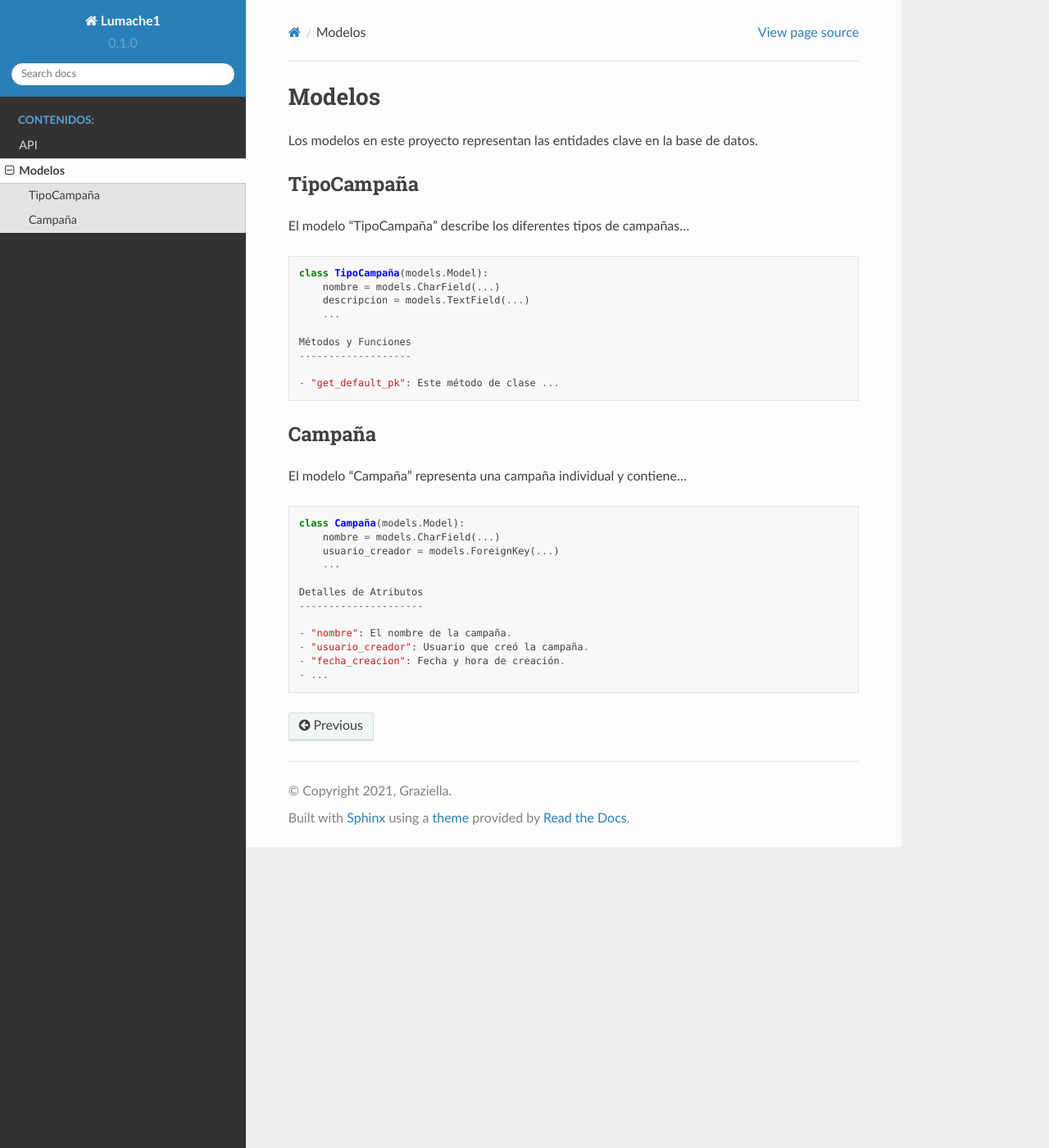
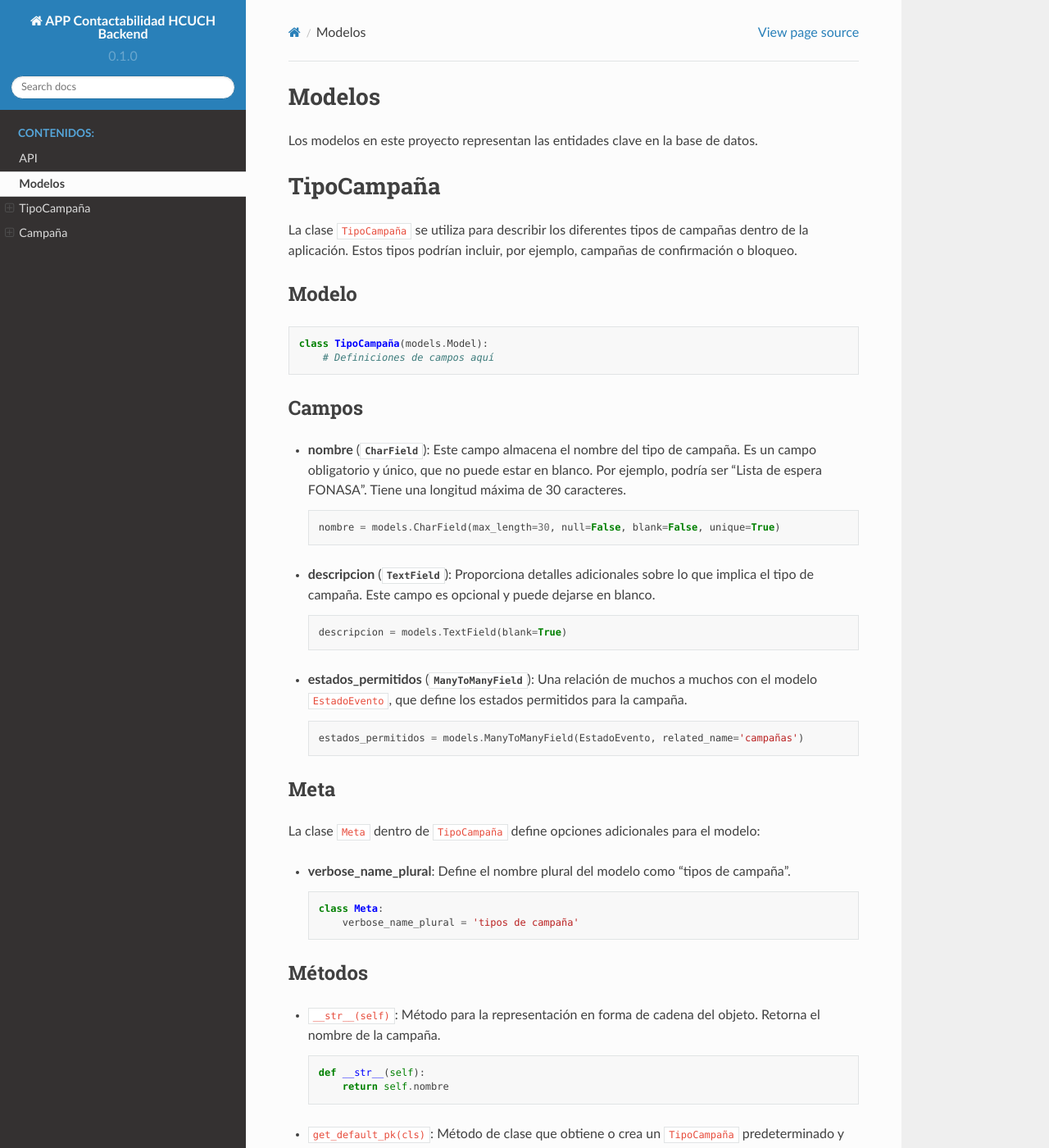
Before and after one commit to grupo-7-cc5402/Doc-backend, a Sphinx documentation site: the page built from docs/source/models.rst, in a window 1280 px wide and 1400 px high. Shown: the whole window at 82% size. Built offline with Sphinx 7.4.7 and the Read the Docs theme 2.0.0, drawn with Linux system fonts in a browser that asks for light colours; some of the changed text lies outside the part shown.

Commit message:
campañas doc

```diff
--- a/docs/source/api.rst
+++ b/docs/source/api.rst
@@ -3,5 +3,3 @@
 
 .. autosummary::
    :toctree: generated
-
-   lumache
--- a/docs/source/conf.py
+++ b/docs/source/conf.py
@@ -2,9 +2,9 @@
 
 # -- Project information
 
-project = 'Lumache1'
-copyright = '2021, Graziella'
-author = 'Graziella'
+project = 'APP Contactabilidad HCUCH Backend'
+copyright = '2021, HCUCH'
+author = 'HCUCH'
 
 release = '0.1'
 version = '0.1.0'
--- a/docs/source/models.rst
+++ b/docs/source/models.rst
@@ -6,38 +6,160 @@
 Los modelos en este proyecto representan las entidades clave en la base de datos.
 
 TipoCampaña
------------
+===========
 
-El modelo "TipoCampaña" describe los diferentes tipos de campañas...
+La clase ``TipoCampaña`` se utiliza para describir los diferentes tipos de campañas dentro de la aplicación. Estos tipos podrían incluir, por ejemplo, campañas de confirmación o bloqueo.
+
+Modelo
+------
 
 .. code-block:: python
 
     class TipoCampaña(models.Model):
-        nombre = models.CharField(...)
-        descripcion = models.TextField(...)
-        ...
+        # Definiciones de campos aquí
 
-    Métodos y Funciones
-    -------------------
+Campos
+------
 
-    - "get_default_pk": Este método de clase ...
+- **nombre** (:class:`CharField`): Este campo almacena el nombre del tipo de campaña. Es un campo obligatorio y único, que no puede estar en blanco. Por ejemplo, podría ser "Lista de espera FONASA". Tiene una longitud máxima de 30 caracteres.
+
+  .. code-block:: python
+
+      nombre = models.CharField(max_length=30, null=False, blank=False, unique=True)
+
+- **descripcion** (:class:`TextField`): Proporciona detalles adicionales sobre lo que implica el tipo de campaña. Este campo es opcional y puede dejarse en blanco.
+
+  .. code-block:: python
+
+      descripcion = models.TextField(blank=True)
+
+- **estados_permitidos** (:class:`ManyToManyField`): Una relación de muchos a muchos con el modelo ``EstadoEvento``, que define los estados permitidos para la campaña.
+
+  .. code-block:: python
+
+      estados_permitidos = models.ManyToManyField(EstadoEvento, related_name='campañas')
+
+Meta
+----
+
+La clase ``Meta`` dentro de ``TipoCampaña`` define opciones adicionales para el modelo:
+
+- **verbose_name_plural**: Define el nombre plural del modelo como "tipos de campaña".
+
+  .. code-block:: python
+
+      class Meta:
+          verbose_name_plural = 'tipos de campaña'
+
+Métodos
+-------
+
+- ``__str__(self)``: Método para la representación en forma de cadena del objeto. Retorna el nombre de la campaña.
+
+  .. code-block:: python
+
+      def __str__(self):
+          return self.nombre
+
+- ``get_default_pk(cls)``: Método de clase que obtiene o crea un ``TipoCampaña`` predeterminado y retorna su clave primaria (PK). Utilizado para generar un tipo de campaña por defecto si es necesario.
+
+  .. code-block:: python
+
+      @classmethod
+      def get_default_pk(cls):
+          # Código del método aquí
+
+Uso
+---
+
+Este modelo es utilizado para definir distintos tipos de campañas en la aplicación.
+
+
+
 
 Campaña
--------
+======
 
-El modelo "Campaña" representa una campaña individual y contiene...
+El modelo ``Campaña`` representa una campaña individual dentro de la aplicación, que puede estar compuesta por varios eventos y asignada a múltiples operadores.
+
+Modelo
+------
 
 .. code-block:: python
 
     class Campaña(models.Model):
-        nombre = models.CharField(...)
-        usuario_creador = models.ForeignKey(...)
-        ...
+        # Definiciones de campos aquí
 
-    Detalles de Atributos
-    ---------------------
+Estados de Campañas
+-------------------
 
-    - "nombre": El nombre de la campaña.
-    - "usuario_creador": Usuario que creó la campaña.
-    - "fecha_creacion": Fecha y hora de creación.
-    - ...
+``ESTADO_CAMPAÑAS`` es una lista de tuplas que define los posibles estados de una campaña. Cada estado tiene un identificador y una descripción.
+
+.. code-block:: python
+
+    ESTADO_CAMPAÑAS = [
+        ('activo', 'Activo'),
+        ('inactivo', 'Inactivo'),
+        ('finalizado', 'Finalizado'),
+        ('en_creacion', 'En Creación'),
+    ]
+
+Campos
+------
+
+- **nombre** (:class:`CharField`): El nombre único de la campaña. Este campo es obligatorio y tiene una longitud máxima de 100 caracteres.
+
+  .. code-block:: python
+
+      nombre = models.CharField(max_length=100, unique=True)
+
+- **usuario_creador** (:class:`ForeignKey`): Relación con el modelo ``Usuario``, indicando quién creó la campaña.
+
+  .. code-block:: python
+
+      usuario_creador = models.ForeignKey(Usuario, related_name='campañas_creadas', on_delete=models.CASCADE)
+
+- **fecha_creacion** (:class:`DateTimeField`): Fecha y hora de creación de la campaña, establecida automáticamente al añadir una nueva campaña.
+
+  .. code-block:: python
+
+      fecha_creacion = models.DateTimeField(auto_now_add=True)
+
+- **tipo** (:class:`ForeignKey`): Relación con el modelo ``TipoCampaña``, que define el tipo de la campaña.
+
+  .. code-block:: python
+
+      tipo = models.ForeignKey(TipoCampaña, related_name='campañas', on_delete=models.CASCADE, default=TipoCampaña.get_default_pk)
+
+- **instrucciones** (:class:`TextField`): Mensaje breve que se muestra a los operadores al realizar una llamada. Este campo es opcional.
+
+  .. code-block:: python
+
+      instrucciones = models.TextField(blank=True)
+
+- **estado** (:class:`CharField`): El estado actual de la campaña, que debe ser uno de los definidos en ``ESTADO_CAMPAÑAS``.
+
+  .. code-block:: python
+
+      estado = models.CharField(max_length=20, choices=ESTADO_CAMPAÑAS)
+
+- **operadores** (:class:`ManyToManyField`): Relación de muchos a muchos con el modelo ``Usuario``, indicando los operadores asignados a la campaña.
+
+  .. code-block:: python
+
+      operadores = models.ManyToManyField(Usuario, related_name='campañas_operador')
+
+Métodos
+-------
+
+- ``__str__(self)``: Método para la representación en forma de cadena del objeto. Retorna el nombre de la campaña.
+
+  .. code-block:: python
+
+      def __str__(self):
+          return self.nombre
+
+Uso
+---
+
+Este modelo se utiliza para crear y gestionar campañas dentro de la aplicación. Las campañas pueden tener diferentes estados, tipos, y estar asociadas a múltiples operadores.
```
